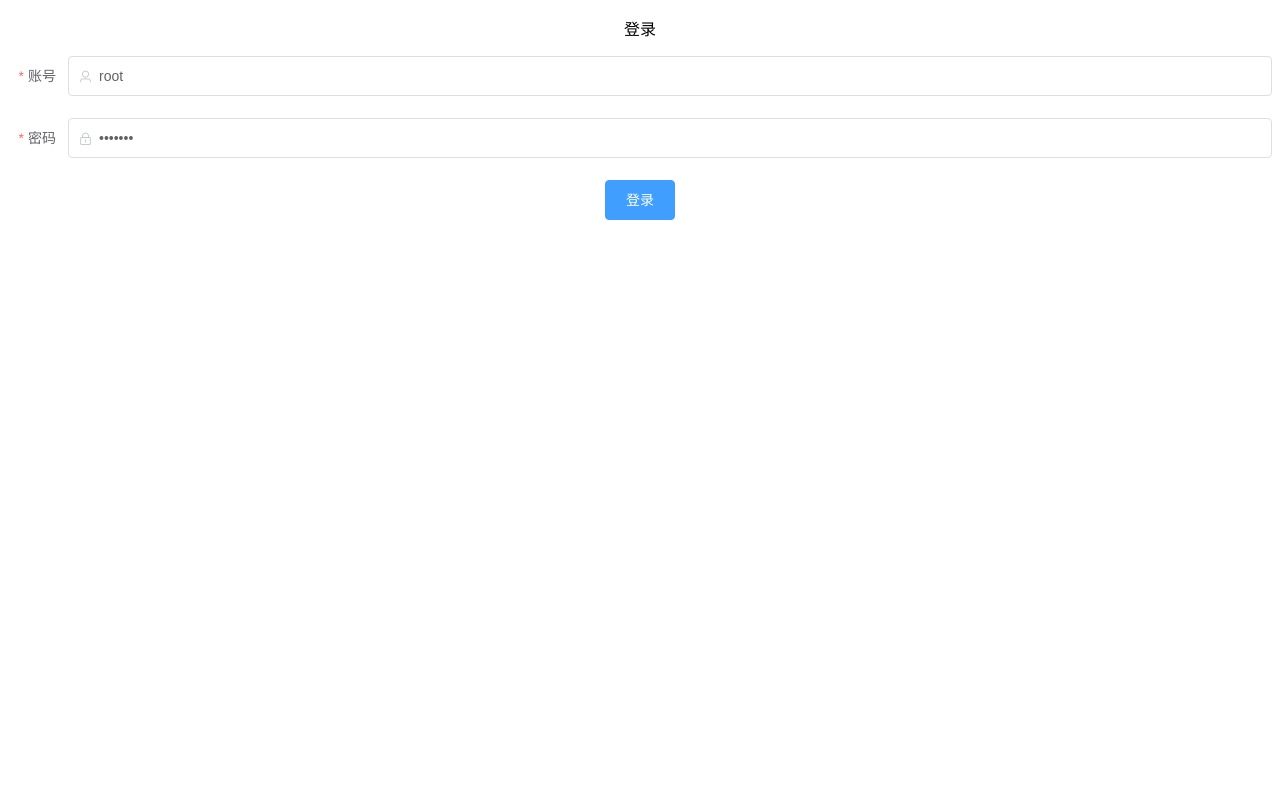
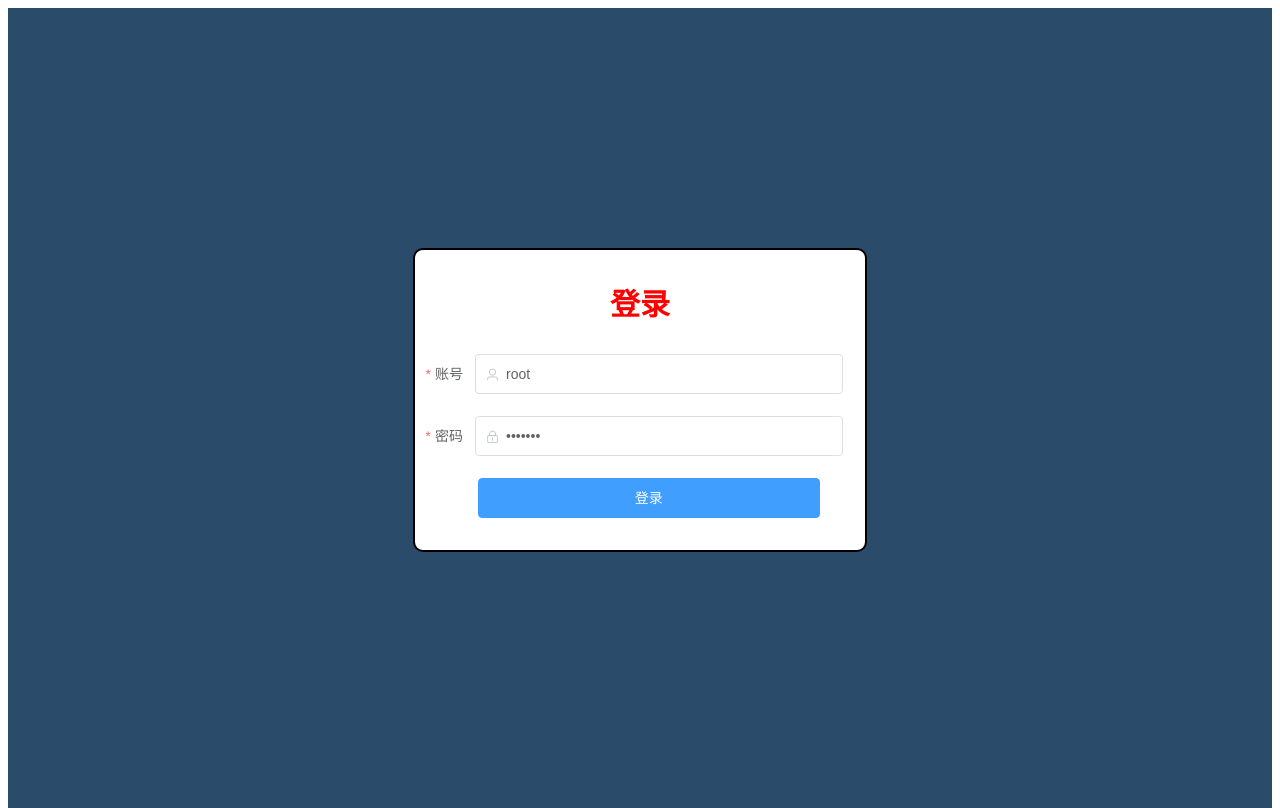
Before and after one commit to SpringZz1/lab, a Vue app: page /teachers in a window 1280 px wide. Built offline with nearby package versions, Linux system fonts and the light colour scheme; a small style sheet from the web is missing.

Commit message:
css样式导入修改，后台获取教师信息

```diff
--- a/src/components/teachers/teachers.vue
+++ b/src/components/teachers/teachers.vue
@@ -14,7 +14,7 @@
                     <el-input placeholder="请输入想要查询的教师工号" v-model="searchTeacher" class="input-with-select" @click="getTeacherList" clearable @clear="getTeacherList">
                     <el-button slot="append" icon="el-icon-search" ></el-button>
                     </el-input>
-                    <button style="width:100px;" @click="getTeacherList"></button>
+                    <!-- <button style="width:100px;" @click="getTeacherList"></button> -->
                 </div>
             </el-col>
             <!-- 新增教师按钮 -->
@@ -202,23 +202,23 @@ export default {
             list:
                 [{
                 // 教师id
-                id:'1',
+                // id:'1',
                 // 教师姓名
-                name: '12',
+                // name: '12',
                 // 教师电话
-                phone: '312',
+                // phone: '312',
                 // 教师工号
-                workId: '32',
+                // workId: '32',
                 // 教师open_id,等价于教师微信号
-                openId: '32',
+                // openId: '32',
                 // 审核状态
-                status : '32',
+                // status : '32',
                 // 管理的实验室
-                labId:'32',
+                // labId:'32',
                 // 教师昵称
-                nickname:'',
+                // nickname:'',
                 // 头像地址
-                avatarUrl:''
+                // avatarUrl:''
             }],
             // 当前数据总数
             // total :2,
@@ -250,7 +250,7 @@ export default {
         // 查询教师信息
         getTeacherList(){
             console.log('1111');
-            this.$http.get(`/teacher`,{params:this.list})
+            this.$http.get(`/teacher/list`)
             .then(res=>{
                 console.log(res);
             //     if(res.code!==200)return this.$message.error('请求教师列表失败');
@@ -270,9 +270,6 @@ export default {
         CurrentChange(newNum){
             // this.queryInfo.pageNum = newNum;
             // this.getTeacherList();
-        },
-        created(){
-            this.getTeacherList();
         },
         changeStatus(status){
             // 当前switch状态 boolean
@@ -314,7 +311,11 @@ export default {
             })
         }
 
-    }
+    },
+    // 生命周期函数，放在methods，data外面，这样能够让一加载页面就渲染页面
+    created(){
+        this.getTeacherList();
+    },
 }
 </script>
 
--- a/src/main.js
+++ b/src/main.js
@@ -2,9 +2,9 @@ import Vue from 'vue';
 import App from './App.vue';
 import './plugins/element.js';
 import router from './router';
-import qs from 'qs'
-Vue.prototype.qs = qs //全局加载,必须应用
-    // 导入axios
+// 导入全局样式
+import './styles/global.css'
+// 导入axios
 import axios from 'axios';
 Vue.prototype.$http = axios;
 // 配置基础地址
--- /dev/null
+++ b/src/styles/global.css
@@ -0,0 +1,5 @@
+html,
+body {
+    height: 100%;
+    /* background: rgb(43, 75, 107); */
+}
--- a/src/views/home/index.vue
+++ b/src/views/home/index.vue
@@ -79,6 +79,28 @@ export default {
 </script>
 
 <style scoped="scoped">
-@import 'D:/Code/Program/lab-v0.0/src/styles/home.css';
+/* @import 'D:/Code/Program/lab-v0.0/src/styles/home.css'; */
 
+.el-container {
+    background: rgb(55, 63, 65);
+    height: 100%;
+}
+
+.el-header {
+    background-color: rgb(55, 61, 65);
+    /* background-color: red; */
+    display: flex;
+    justify-content: space-between;
+    line-height: 60px;
+    color: white;
+    font-size: 22px;
+}
+
+.el-aside {
+    background: rgb(51, 55, 68);
+}
+
+.el-main {
+    background: rgb(234, 237, 241);
+}
 </style>
--- a/src/views/login/index.vue
+++ b/src/views/login/index.vue
@@ -84,6 +84,41 @@
 
 <style scoped="scoped">
 /* 引入外部css，这里相对路径还没找到，暂时使用绝对路径 */
-@import 'D:/Code/Program/lab-v0.0/src/styles/login.css';
+/* @import 'D:/Code/Program/lab-v0.0/src/styles/login.css'; */
+.login {
+    height: 100%;
+    background: rgb(43,75,107);
+}
 
+.login_content {
+    width: 450px;
+    height: 300px;
+    background: white;
+    border: 2px solid black;
+    /* margin: 0 auto; */
+    position: absolute;
+    top: 50%;
+    left: 50%;
+    transform: translate(-50%, -50%);
+    /* transform: translate(-50%,-50%); */
+    border-radius: 10px;
+    text-align: center;
+}
+
+.login_box {
+    /* margin-left: 10%; */
+    margin-right: 5%;
+}
+
+.login_content p {
+    font-size: 30px;
+    font-weight: 700;
+    color: red;
+}
+
+.btn {
+    width: 80%;
+    margin-left: 40px;
+    margin-bottom: 25px;
+}
 </style>
```
